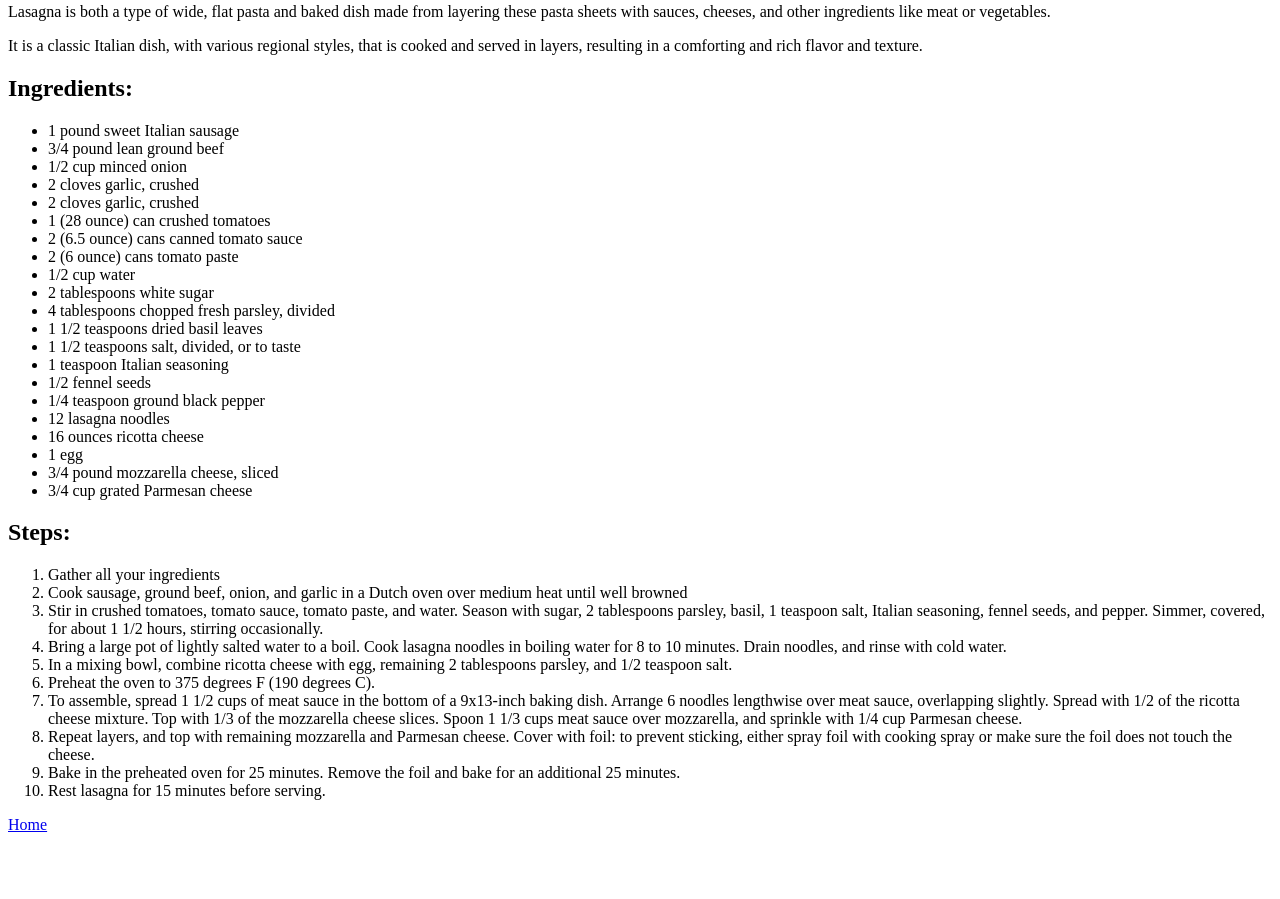
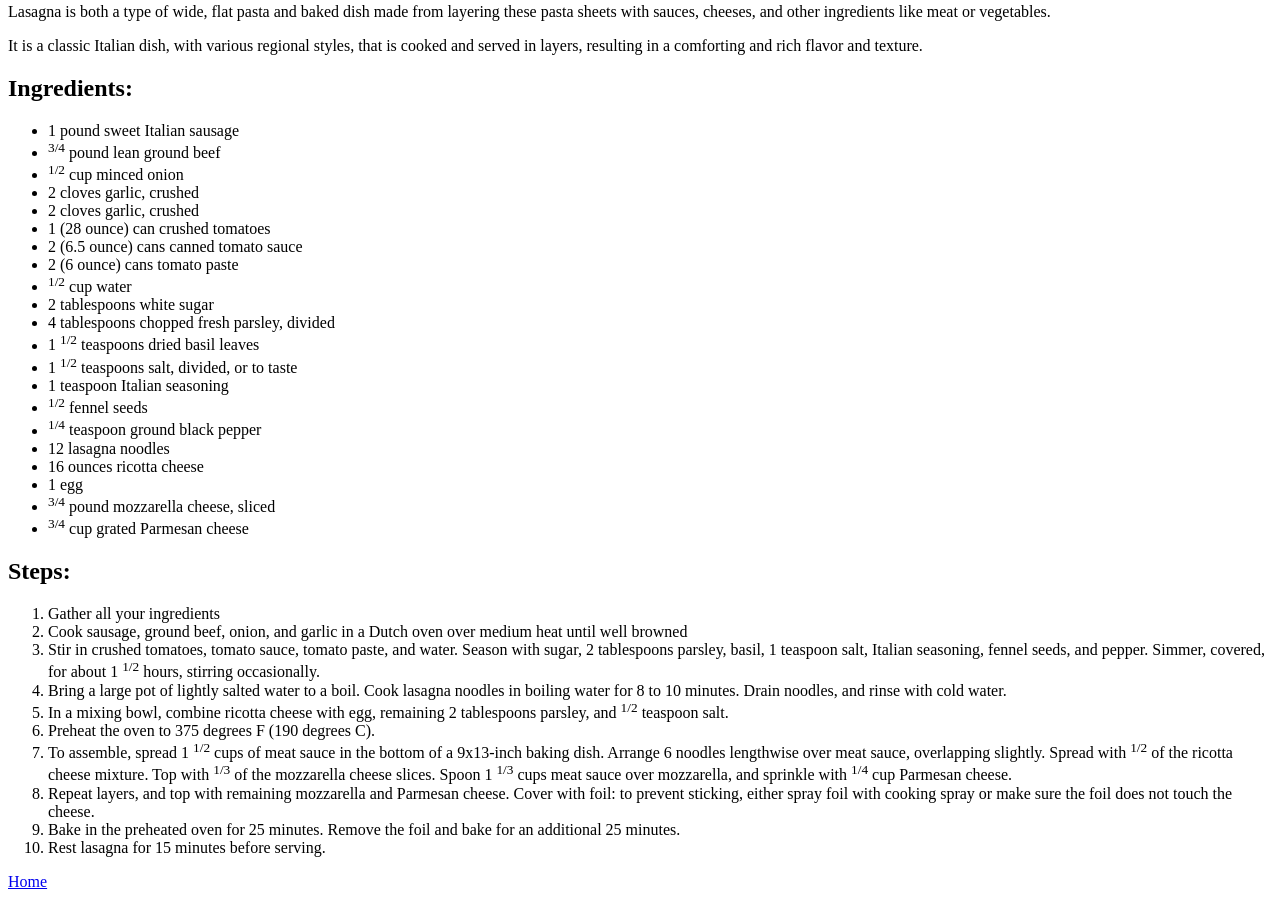
Before and after one commit to dvernon5/odin-recipe, a plain HTML site: page recipes/lasangna.html in a window 1280 px wide. Shown: the part 648-1547 px from the top of the page. Before the commit the page ends 1490 px from the top, so only its background shows below. Drawn offline with Linux system fonts and the light colour scheme.

Commit message:
Updated lasangna page with superscript tag

```diff
--- a/recipes/lasangna.html
+++ b/recipes/lasangna.html
@@ -13,36 +13,36 @@
         <h2>Ingredients:</h2>
         <ul>
             <li>1 pound sweet Italian sausage</li>
-            <li><subscript>3/4</subscript> pound lean ground beef</li>
-            <li><subscript>1/2</subscript> cup minced onion</li>
+            <li><sup>3/4</sup> pound lean ground beef</li>
+            <li><sup>1/2</sup> cup minced onion</li>
             <li>2 cloves garlic, crushed</li>
             <li>2 cloves garlic, crushed</li>
             <li>1 (28 ounce) can crushed tomatoes</li>
             <li>2 (6.5 ounce) cans canned tomato sauce</li>
             <li>2 (6 ounce) cans tomato paste</li>
-            <li><subscript>1/2</subscript> cup water</li>
+            <li><sup>1/2</sup> cup water</li>
             <li>2 tablespoons white sugar</li>
             <li>4 tablespoons chopped fresh parsley, divided</li>
-            <li>1 <subscript>1/2</subscript> teaspoons dried basil leaves</li>
-            <li>1 <subscript>1/2</subscript> teaspoons salt, divided, or to taste</li>
+            <li>1 <sup>1/2</sup> teaspoons dried basil leaves</li>
+            <li>1 <sup>1/2</sup> teaspoons salt, divided, or to taste</li>
             <li>1 teaspoon Italian seasoning</li>
-            <li><subscript>1/2</subscript> fennel seeds</li>
-            <li><subscript>1/4</subscript> teaspoon ground black pepper</li>
+            <li><sup>1/2</sup> fennel seeds</li>
+            <li><sup>1/4</sup> teaspoon ground black pepper</li>
             <li>12 lasagna noodles</li>
             <li>16 ounces ricotta cheese</li>
             <li>1 egg</li>
-            <li><subscript>3/4</subscript> pound mozzarella cheese, sliced</li>
-            <li><subscript>3/4</subscript> cup grated Parmesan cheese</li>
+            <li><sup>3/4</sup> pound mozzarella cheese, sliced</li>
+            <li><sup>3/4</sup> cup grated Parmesan cheese</li>
         </ul>
         <h2>Steps:</h2>
         <ol>
            <li>Gather all your ingredients</li>
            <li>Cook sausage, ground beef, onion, and garlic in a Dutch oven over medium heat until well browned</li>
-           <li>Stir in crushed tomatoes, tomato sauce, tomato paste, and water. Season with sugar, 2 tablespoons parsley, basil, 1 teaspoon salt, Italian seasoning, fennel seeds, and pepper. Simmer, covered, for about 1 <subscript>1/2</subscript> hours, stirring occasionally.</li>
+           <li>Stir in crushed tomatoes, tomato sauce, tomato paste, and water. Season with sugar, 2 tablespoons parsley, basil, 1 teaspoon salt, Italian seasoning, fennel seeds, and pepper. Simmer, covered, for about 1 <sup>1/2</sup> hours, stirring occasionally.</li>
            <li>Bring a large pot of lightly salted water to a boil. Cook lasagna noodles in boiling water for 8 to 10 minutes. Drain noodles, and rinse with cold water.</li>
-           <li>In a mixing bowl, combine ricotta cheese with egg, remaining 2 tablespoons parsley, and <subscript>1/2</subscript> teaspoon salt.</li>
+           <li>In a mixing bowl, combine ricotta cheese with egg, remaining 2 tablespoons parsley, and <sup>1/2</sup> teaspoon salt.</li>
            <li>Preheat the oven to 375 degrees F (190 degrees C).</li>
-           <li>To assemble, spread 1 <subscript>1/2</subscript> cups of meat sauce in the bottom of a 9x13-inch baking dish. Arrange 6 noodles lengthwise over meat sauce, overlapping slightly. Spread with <subscript>1/2</subscript> of the ricotta cheese mixture. Top with <subscript>1/3</subscript> of the mozzarella cheese slices. Spoon 1 <subscript>1/3</subscript> cups meat sauce over mozzarella, and sprinkle with <subscript>1/4</subscript> cup Parmesan cheese.</li>
+           <li>To assemble, spread 1 <sup>1/2</sup> cups of meat sauce in the bottom of a 9x13-inch baking dish. Arrange 6 noodles lengthwise over meat sauce, overlapping slightly. Spread with <sup>1/2</sup> of the ricotta cheese mixture. Top with <sup>1/3</sup> of the mozzarella cheese slices. Spoon 1 <sup>1/3</sup> cups meat sauce over mozzarella, and sprinkle with <sup>1/4</sup> cup Parmesan cheese.</li>
            <li>Repeat layers, and top with remaining mozzarella and Parmesan cheese. Cover with foil: to prevent sticking, either spray foil with cooking spray or make sure the foil does not touch the cheese.</li>
            <li>Bake in the preheated oven for 25 minutes. Remove the foil and bake for an additional 25 minutes.</li>
            <li>Rest lasagna for 15 minutes before serving.</li>
```
